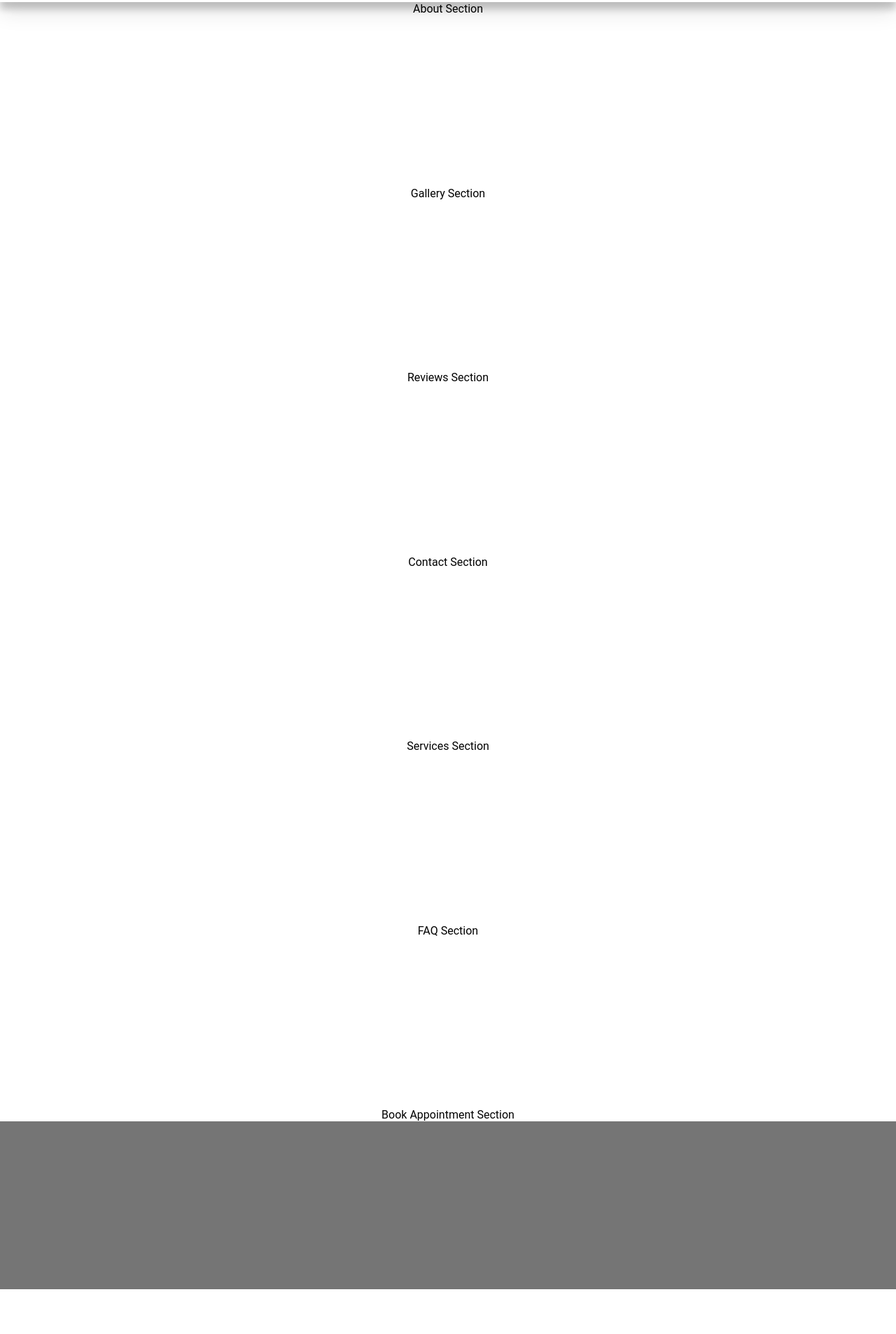
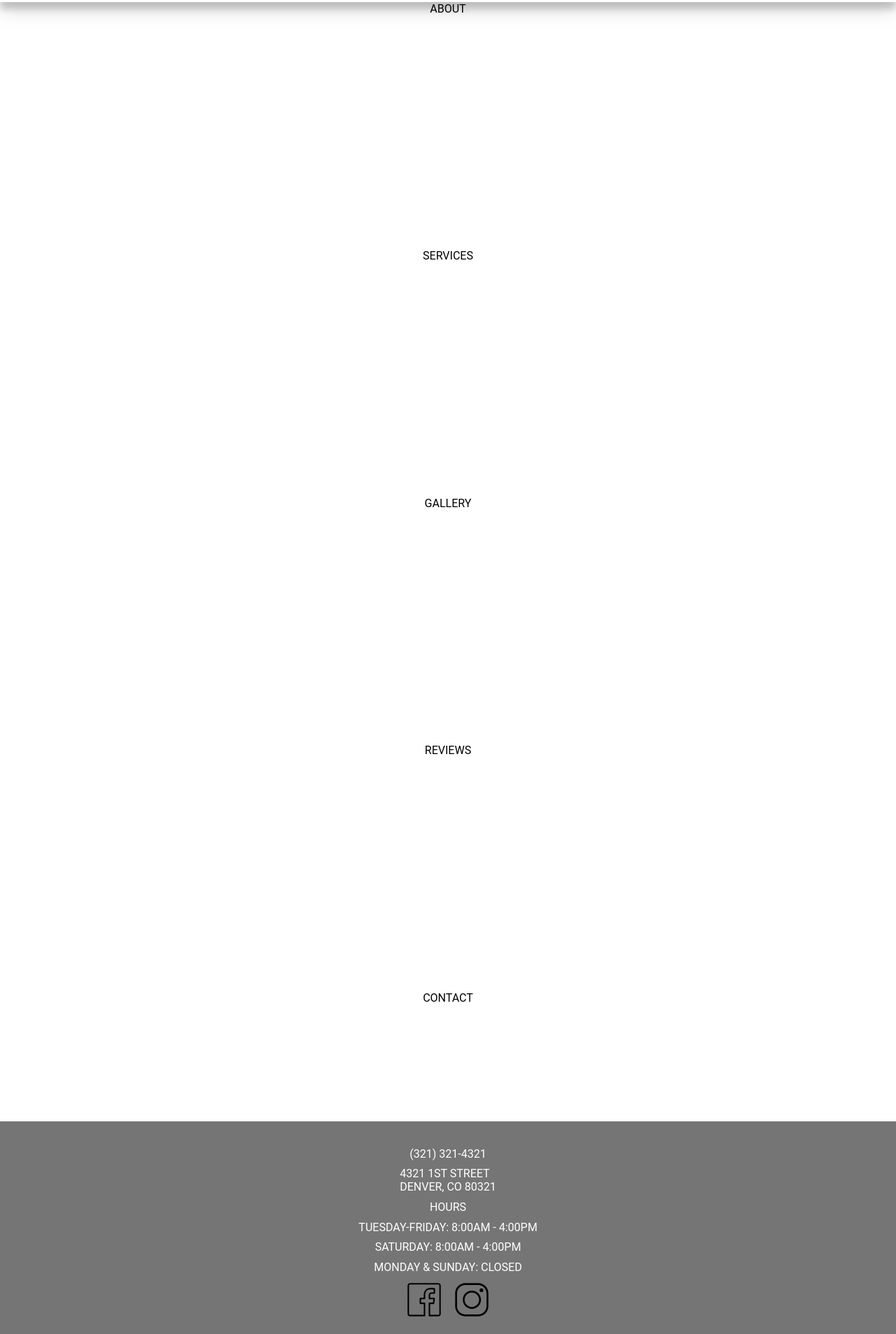
Before and after one commit to Scrubmarine/royal-fluff-frontend, a plain HTML site: page index.html in a window 1280 px wide. Shown: the part 81-1988 px from the top of the page at 70% size. Before the commit the page ends 1924 px from the top, so only its background shows below. Drawn offline with Linux system fonts and the light colour scheme.

Commit message:
add footer details, add socials to nav menu

```diff
--- a/index.html
+++ b/index.html
@@ -17,7 +17,7 @@
         <div id="social-container">
             <a href="https://www.facebook.com" target="_blank"><img class="social-icon" src="images/Facebook.svg" alt="Facebook"></a>
             <a href="https://www.instagram.com" target="_blank"><img class="social-icon" src="images/Instagram.svg" alt="Instagram"></a>
-            <img id="user-icon" src="images/User.svg" alt="User">
+            <a href=""><img class="user-icon" src="images/User.svg" alt="User"></a>
         </div>
     </header>
     <nav>
@@ -27,20 +27,38 @@
             <li><a class="nav-link" href="#reviews">REVIEWS</a></li>
             <li><a class="nav-link" href="#contact">CONTACT</a></li>
             <li><a class="nav-link" href="#services">SERVICES</a></li>
-            <li><a class="nav-link" href="#faq">FAQ</a></li>
-            <li><a class="nav-link" href="#book-appointment">BOOK APPOINTMENT</a></li>
+            <li><a class="nav-link" href="pages/faq.html">FAQ</a></li>
+            <li><a class="nav-link" href="pages/book.html">BOOK APPOINTMENT</a></li>
         </ul>
+        <div id="social-container">
+            <a href="https://www.facebook.com" target="_blank"><img class="nav-icon" src="images/Facebook.svg" alt="Facebook"></a>
+            <a href="https://www.instagram.com" target="_blank"><img class="nav-icon" src="images/Instagram.svg" alt="Instagram"></a>
+        </div>
     </nav>
     <div id="main-content">
-        <section id="about">About Section</section>
-        <section id="gallery">Gallery Section</section>
-        <section id="reviews">Reviews Section</section>
-        <section id="contact">Contact Section</section>
-        <section id="services">Services Section</section>
-        <section id="faq">FAQ Section</section>
-        <section id="book-appointment">Book Appointment Section</section>
+        <section id="about">ABOUT</section>
+        <div class="section-container"></div>
+        <section id="services">SERVICES</section>
+        <div class="section-container"></div>
+        <section id="gallery">GALLERY</section>
+        <div class="section-container"></div>
+        <section id="reviews">REVIEWS</section>
+        <div class="section-container"></div>
+        <section id="contact">CONTACT</section>
+        <div class="section-container"></div>
     </div>
-    <footer></footer>
+    <footer>
+        <div class="footer-info">(321) 321-4321</div>
+        <div class="footer-info">4321 1ST STREET <br>DENVER, CO 80321</div>
+        <div class="footer-info">HOURS</div>
+        <div class="footer-info">TUESDAY-FRIDAY: 8:00AM - 4:00PM</div>
+        <div class="footer-info">SATURDAY: 8:00AM - 4:00PM</div>
+        <div class="footer-info">MONDAY & SUNDAY: CLOSED</div>
+        <div id="social-container">
+            <a href="https://www.facebook.com" target="_blank"><img class="footer-icon" src="images/Facebook.svg" alt="Facebook"></a>
+            <a href="https://www.instagram.com" target="_blank"><img class="footer-icon" src="images/Instagram.svg" alt="Instagram"></a>
+        </div>
+    </footer>
     <script src="script.js"></script>
 </body>
 </html>
--- a/styles.css
+++ b/styles.css
@@ -35,7 +35,7 @@ header {
     transition: opacity 0.3s ease, transform 0.3s ease;
 }
 
-#close-icon, #user-icon, .social-icon {
+#close-icon, .user-icon, .social-icon {
     display: none;
 }
 
@@ -57,6 +57,11 @@ nav {
     left: 0;
     width: 100%;
     background-color: white;
+}
+
+.nav-icon {
+    height: 3rem;
+    padding: .5rem;
 }
 
 #navbar-list {
@@ -109,7 +114,22 @@ nav.open {
 footer {
     height: 15rem;
     background-color: rgb(117, 117, 117);
+    display: flex;
+    flex-direction: column;
+    justify-content: space-between;
+    align-items: center;
+    padding: 2rem;
 }
+.footer-info {
+    color: white;
+    font-size: 1rem;
+    padding: .3rem;
+}
+.footer-icon {
+    height: 3rem;
+    padding: .5rem;
+}
+
 
 /* Styles for tablets (601px and up) */
 @media (min-width: 601px) {
```
Also changed, not shown: pages/book.css (added), pages/book.html (added), pages/faq.css (added), pages/faq.html (added), pages/user.css (added), pages/user.html (added).
